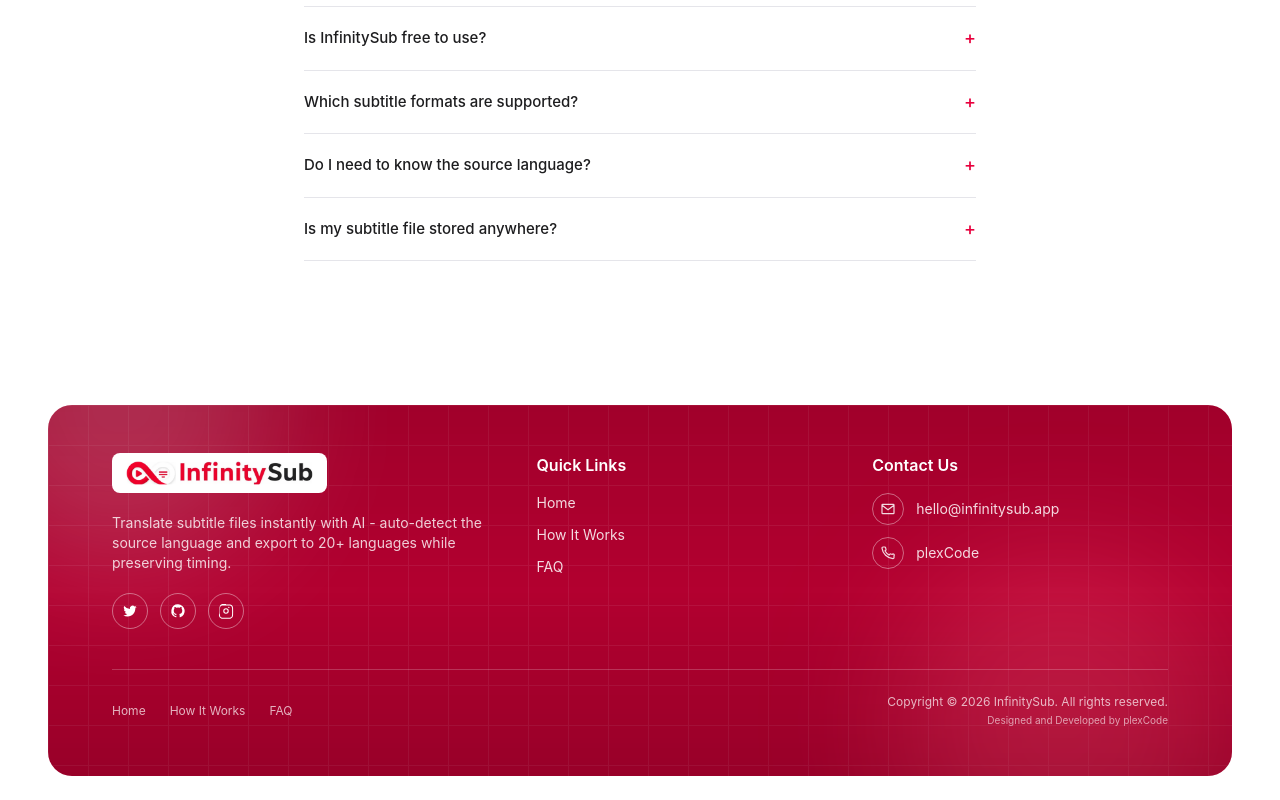
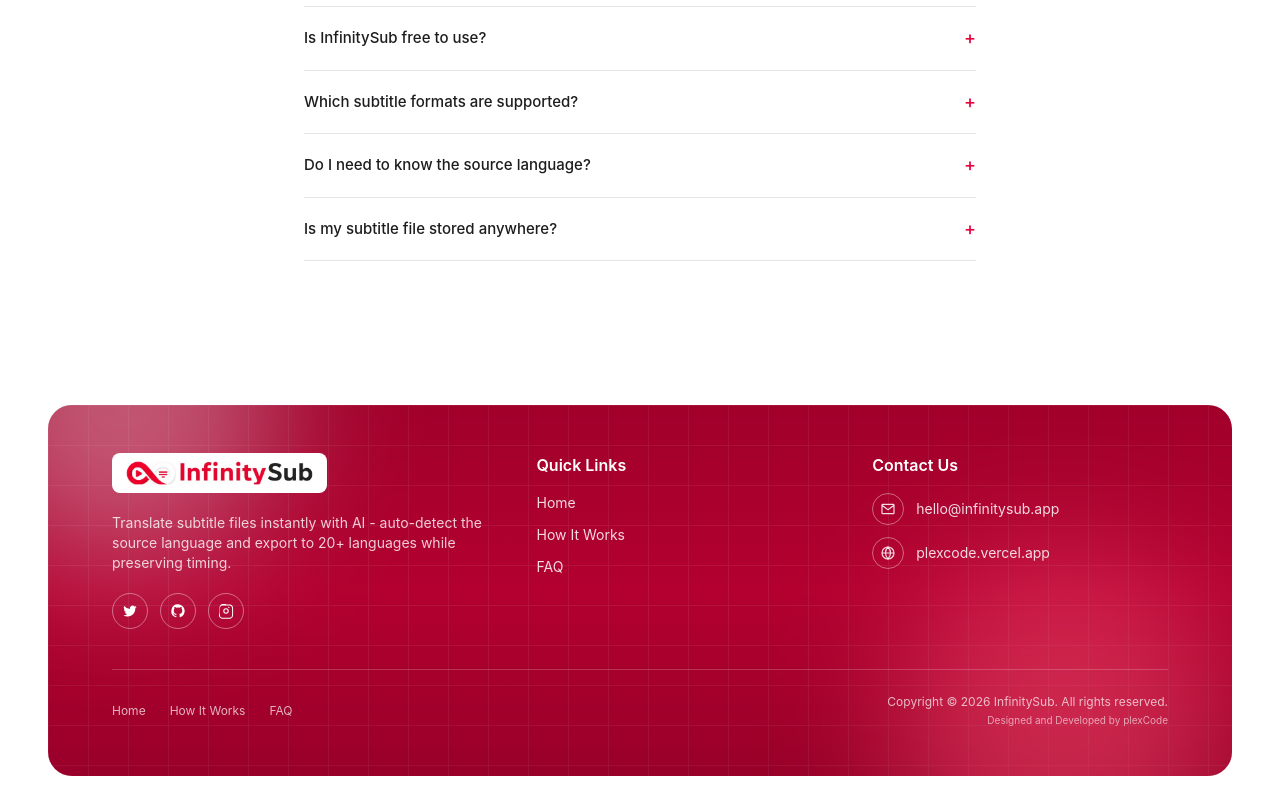
Before and after one commit to ThisaraAriyawansha/infinitysub, a Next.js app: page / in a window 1280 px wide. Shown: the part 2047-2847 px from the top of the page. Built offline with nearby package versions, Linux system fonts and the light colour scheme.

Commit message:
Update Footer.tsx

```diff
--- a/components/Footer.tsx
+++ b/components/Footer.tsx
@@ -45,9 +45,9 @@ export default function Footer() {
               backgroundSize: "40px 40px",
             }}
           />
-          <div className="footer-glow-a absolute -top-32 -left-20 h-72 w-72 rounded-full bg-white/20 blur-3xl" />
-          <div className="footer-glow-b absolute -bottom-24 right-0 h-80 w-80 rounded-full bg-[#ff5577]/30 blur-3xl" />
           <div className="absolute inset-0 bg-gradient-to-b from-black/10 via-transparent to-black/15" />
+          <div className="footer-glow-a absolute -top-32 -left-20 h-72 w-72 rounded-full bg-white/35 blur-3xl" />
+          <div className="footer-glow-b absolute -bottom-24 right-0 h-80 w-80 rounded-full bg-[#ff5577]/45 blur-3xl" />
         </div>
 
         <div className="relative grid grid-cols-1 md:grid-cols-[1.3fr_1fr_1fr] gap-10">
@@ -114,11 +114,12 @@ export default function Footer() {
               <div className="flex items-center gap-3">
                 <span className="h-8 w-8 flex items-center justify-center rounded-full border border-white/40 shrink-0">
                   <svg viewBox="0 0 24 24" fill="none" stroke="currentColor" strokeWidth="1.8" className="h-4 w-4">
-                    <path d="M21 16.42v2.5a1.5 1.5 0 0 1-1.62 1.5A18 18 0 0 1 3 4.62 1.5 1.5 0 0 1 4.5 3h2.5a1.5 1.5 0 0 1 1.5 1.27c.1.7.27 1.4.5 2.06a1.5 1.5 0 0 1-.38 1.59l-1 1a14.5 14.5 0 0 0 6 6l1-1a1.5 1.5 0 0 1 1.59-.38c.66.23 1.36.4 2.06.5A1.5 1.5 0 0 1 21 16.42Z" />
+                    <circle cx="12" cy="12" r="9" />
+                    <path d="M3 12h18M12 3c2.5 2.6 3.8 5.7 3.8 9s-1.3 6.4-3.8 9c-2.5-2.6-3.8-5.7-3.8-9s1.3-6.4 3.8-9Z" />
                   </svg>
                 </span>
                 <a href="https://plexcode.vercel.app/" target="_blank" rel="noopener noreferrer" className="hover:text-white transition-colors">
-                  plexCode
+                  plexcode.vercel.app
                 </a>
               </div>
             </div>
```
